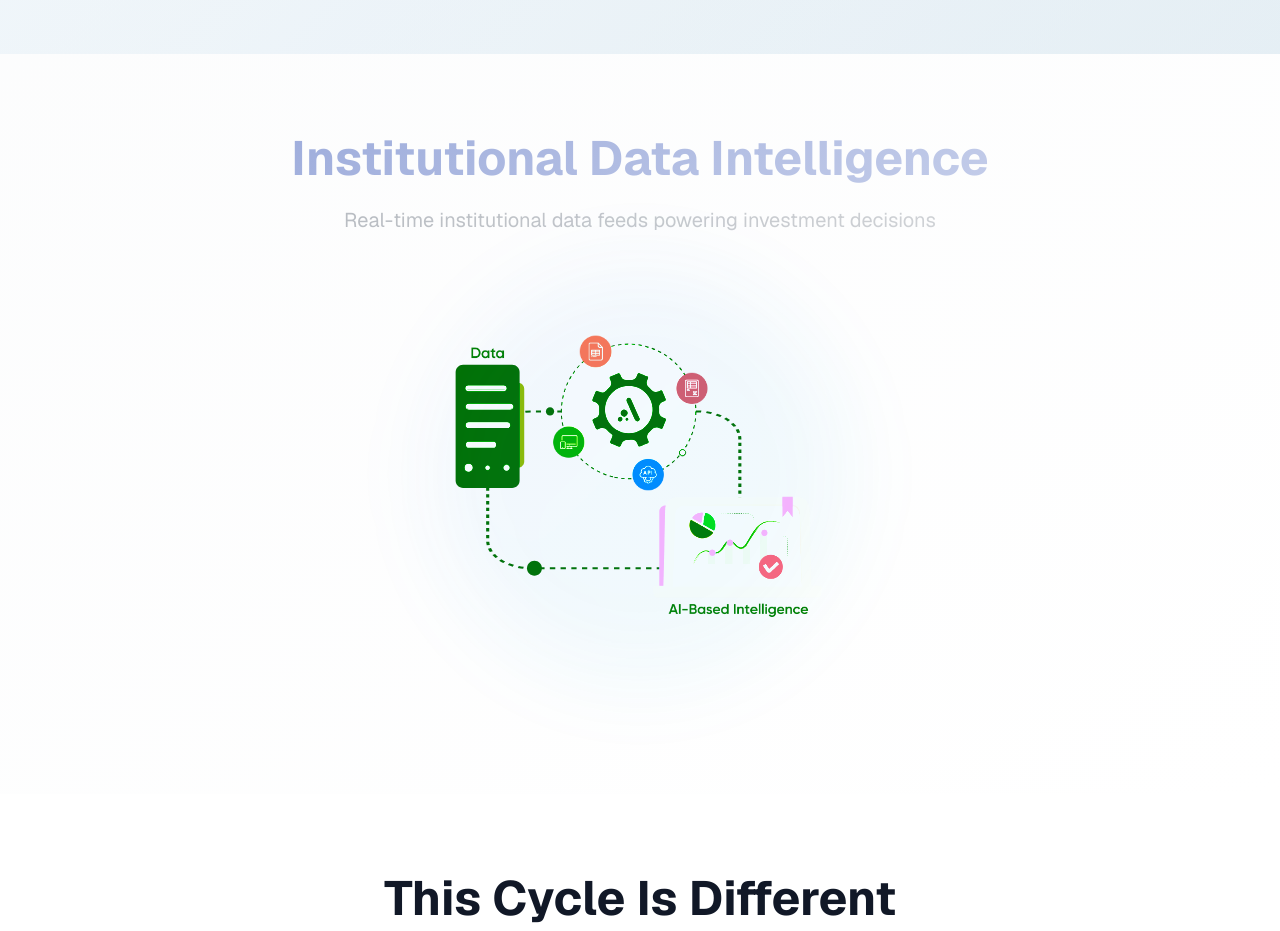
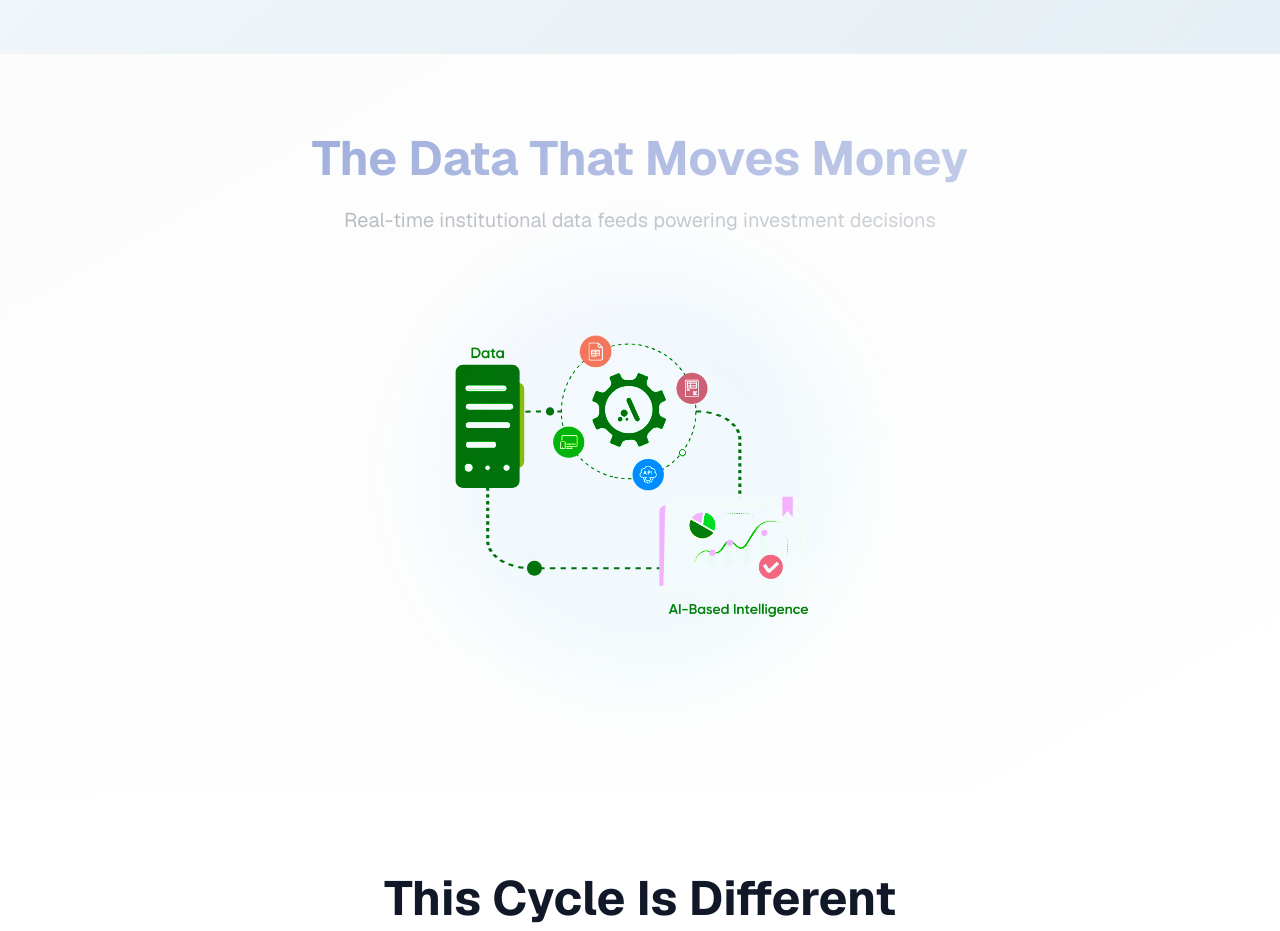
Before and after one commit to Kfar19/CursorWeb, a Next.js app: page / in a window 1280 px wide. Shown: the part 1060-1991 px from the top of the page. Built offline with nearby package versions, Linux system fonts and the light colour scheme; no server answers.

Commit message:
Change title to 'The Data That Moves Money'

```diff
--- a/src/app/page.tsx
+++ b/src/app/page.tsx
@@ -1190,7 +1190,7 @@ export default function Home() {
         <div className="max-w-7xl mx-auto">
           <ScrollAnimation>
             <h2 className="text-3xl sm:text-4xl md:text-5xl font-bold text-blue-800 mb-6 text-center">
-              Institutional Data Intelligence
+              The Data That Moves Money
             </h2>
           </ScrollAnimation>
           <ScrollAnimation delay={0.2}>
```
